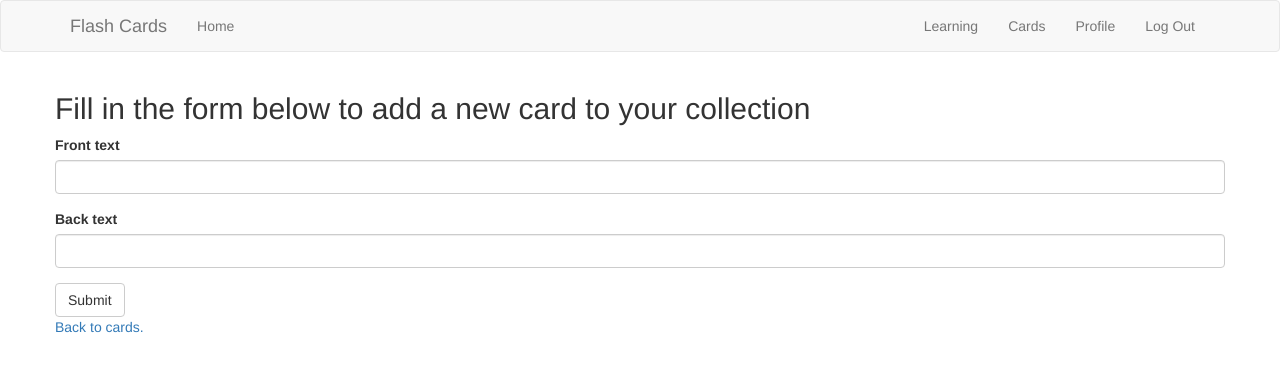
After one commit to sanderdedoncker/flash-card-website, a Flask app: page /cards/add in a window 1280 px wide. The commit adds this page. Shown: the top 372 px of the page. Run offline with Flask 2, Linux system fonts and the light colour scheme; the visitor is signed in with stand-in values (Sample User, id 1); some libraries are stand-ins or nearby versions.

Commit message:
Add basic card manipulation functionality

```diff
--- a/application/auth/views.py
+++ b/application/auth/views.py
@@ -16,13 +16,12 @@ def load_user(id):
 
 
 # # Views
-
 @bp.route("/register", methods=["GET", "POST"])
 def register():
     register_form = RegisterForm()
     if register_form.validate_on_submit():
         if User.query.filter_by(email=register_form.email.data).first():
-            flash("This email address is already registered.", category="error")
+            flash("This email address is already registered.", category="error")  # TODO: Categorize flash messages
             return redirect(url_for("auth.register"))
         new_user = User(
             username=register_form.username.data,
@@ -38,7 +37,7 @@ def register():
 
 @bp.route("/login", methods=["GET", "POST"])
 def login():
-    if current_user.is_authenticated:
+    if current_user.is_authenticated:  # TODO: Password reset
         flash("You are already logged in.")
         return redirect(url_for("home.home"))
     login_form = LoginForm()
--- /dev/null
+++ b/application/cards/forms.py
@@ -0,0 +1,9 @@
+from flask_wtf import FlaskForm
+from wtforms import StringField, SubmitField
+from wtforms.validators import DataRequired
+
+
+class AddCardForm(FlaskForm):
+    front = StringField(label="Front text", validators=[DataRequired()])
+    back = StringField(label="Back text", validators=[DataRequired()])
+    submit = SubmitField(label="Submit")
--- /dev/null
+++ b/application/cards/templates/add_card.html
@@ -0,0 +1,18 @@
+{% extends "base.html" %}
+{% import "bootstrap/wtf.html" as wtf %}
+
+
+{% block title %}
+Add Card
+{% endblock %}
+
+
+{% block app_content %}
+<div class="container">
+    <div class="row">
+    <h2>Fill in the form below to add a new card to your collection</h2>
+        {{ wtf.quick_form(form=form, novalidate=True) }}
+        <span><a href="{{ url_for('cards.cards') }}">Back to cards.</a></span>
+    </div>
+</div>
+{% endblock %}
--- /dev/null
+++ b/application/cards/views.py
@@ -0,0 +1,47 @@
+from flask import Blueprint, render_template, redirect, url_for, flash
+from .forms import AddCardForm
+from flask_login import current_user, login_required
+from application.models import User, Card
+from application import db, login
+from datetime import datetime
+
+
+# # Blueprint configuration
+bp = Blueprint(name="cards", import_name=__name__, template_folder="templates", static_folder="static", url_prefix="/cards")
+
+
+@login_required
+@bp.route("/", methods=["GET"])
+def cards():
+    all_user_cards = Card.query.filter_by(user_id=current_user.id).all()
+    return render_template("cards.html", cards=all_user_cards)
+
+
+@login_required
+@bp.route("/add", methods=["GET", "POST"])
+def add_card():
+    add_card_form = AddCardForm()
+    if add_card_form.validate_on_submit():
+        new_card = Card(
+            front=add_card_form.front.data,
+            back=add_card_form.back.data,
+            user_id=current_user.id,
+            added_on=datetime.now()
+        )
+        db.session.add(new_card)
+        db.session.commit()
+        flash("New card added successfully.")
+        return redirect(url_for("cards.cards"))
+    return render_template("add_card.html", form=add_card_form)
+
+
+@login_required
+@bp.route("/edit/<int:card_id>", methods=["GET", "PUT"])
+def edit_card(card_id):
+    return f"Edit card {card_id} via form"
+
+
+@login_required
+@bp.route("/delete/<int:card_id>", methods=["GET", "DELETE"])
+def delete_card(card_id):
+    return f"Confirm deletion of card {card_id}"
--- a/application/models.py
+++ b/application/models.py
@@ -34,6 +34,8 @@ class User(UserMixin, db.Model):
 
 class Card(db.Model):
     """Card: contains data on the flash cards. For now, cards only support string content."""
+    # TODO: Markup of code and math
+    # TODO: Card tags
     __tablename__ = "cards"
     id = db.Column(db.Integer, primary_key=True)
     added_on = db.Column(db.DateTime, nullable=False, default=datetime.min)  # Default to earliest possible time.
--- a/application/templates/base.html
+++ b/application/templates/base.html
@@ -22,6 +22,8 @@
             </ul>
             <ul class="nav navbar-nav navbar-right">
                 {% if not current_user.is_anonymous and current_user.is_authenticated %}
+                <li><a href="#">Learning</a></li>
+                <li><a href="{{ url_for('cards.cards') }}">Cards</a></li>
                 <li><a href="#">Profile</a></li>
                 <li><a href="{{ url_for('auth.logout') }}">Log Out</a>
                 {% else %}
```
Also changed, not shown: application/__init__.py (+11 -0 lines), application/cards/static/card_styles.css (added, +12 -0 lines), application/cards/templates/cards.html (added, +48 -0 lines).
